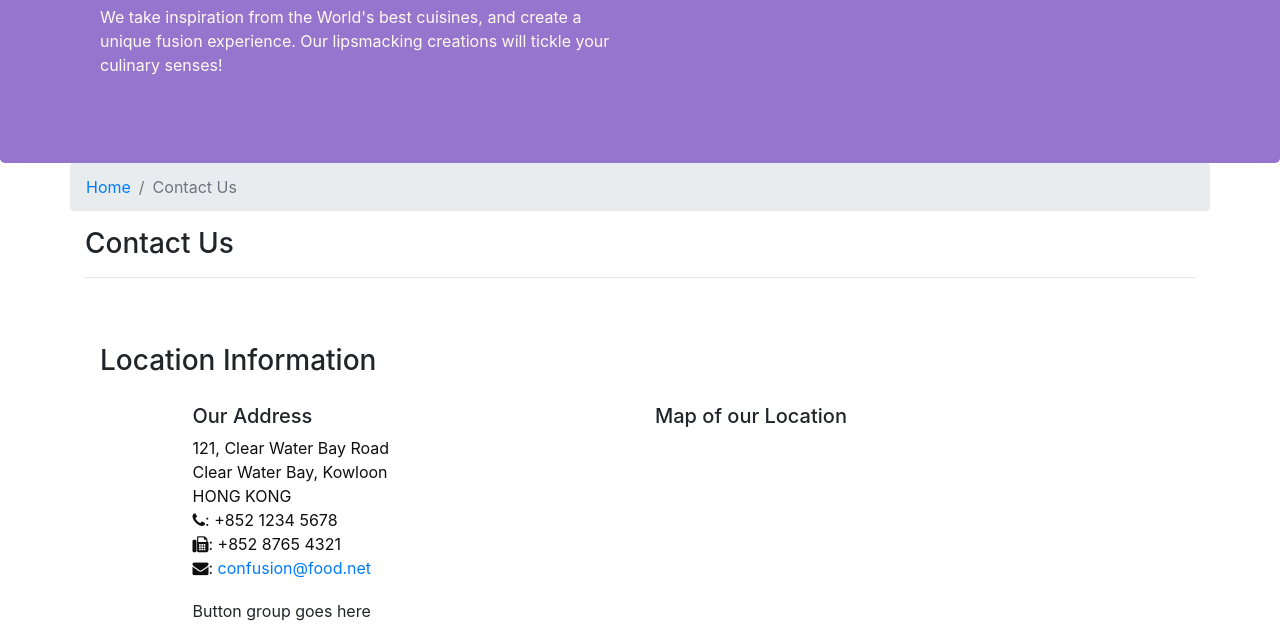
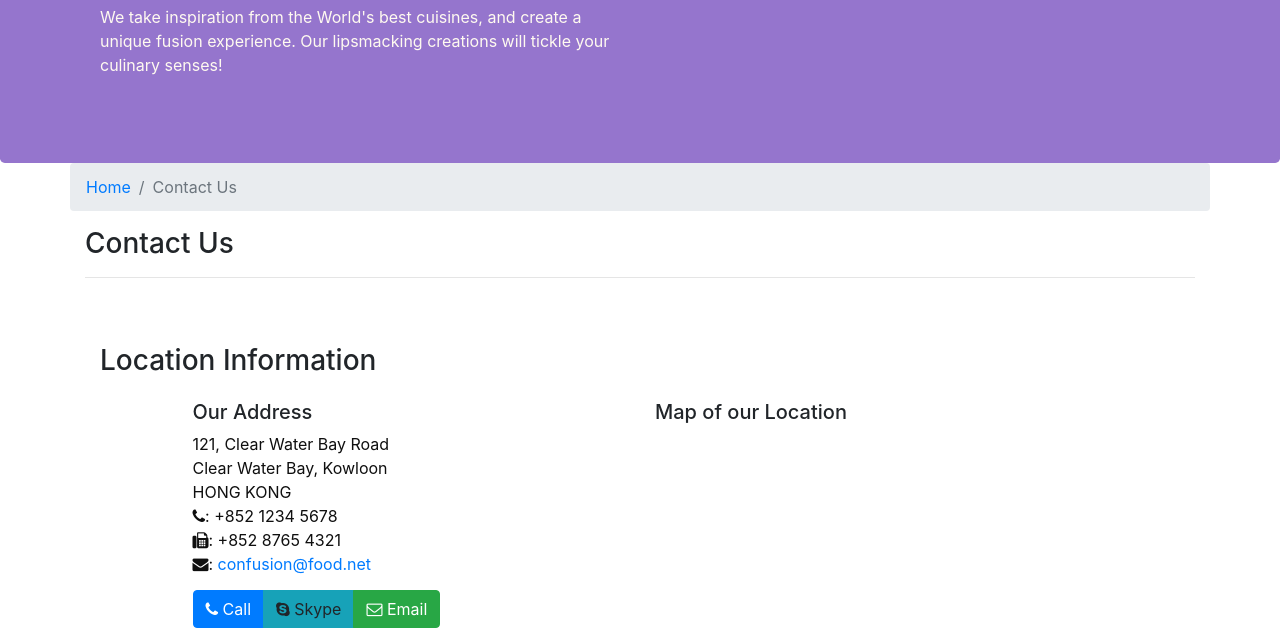
Before and after one commit to sunhang823/conFusion, a website: page contactus.html in a window 1280 px wide. Shown: the part 171-801 px from the top of the page. Drawn offline with nearby package versions, Linux system fonts and the light colour scheme.

Commit message:
group button

```diff
--- a/contactus.html
+++ b/contactus.html
@@ -79,7 +79,11 @@
                 <h5>Map of our Location</h5>
             </div>
             <div class="col-12 col-sm-11 offset-sm-1">
-                Button group goes here
+                <div class="btn-group" role="group">
+                    <a role="button" class="btn btn-primary" href="tel:+85212345678"><span class="fa fa-phone"></span> Call</a>
+                    <a role="button" class="btn btn-info"><span class="fa fa-skype"></span> Skype</a>
+                    <a role="button" class="btn btn-success" href="mailto:condusion@food.net"><span class="fa fa-envelope-o"></span> Email</a>
+                </div>
             </div>
         </div>
 
```
